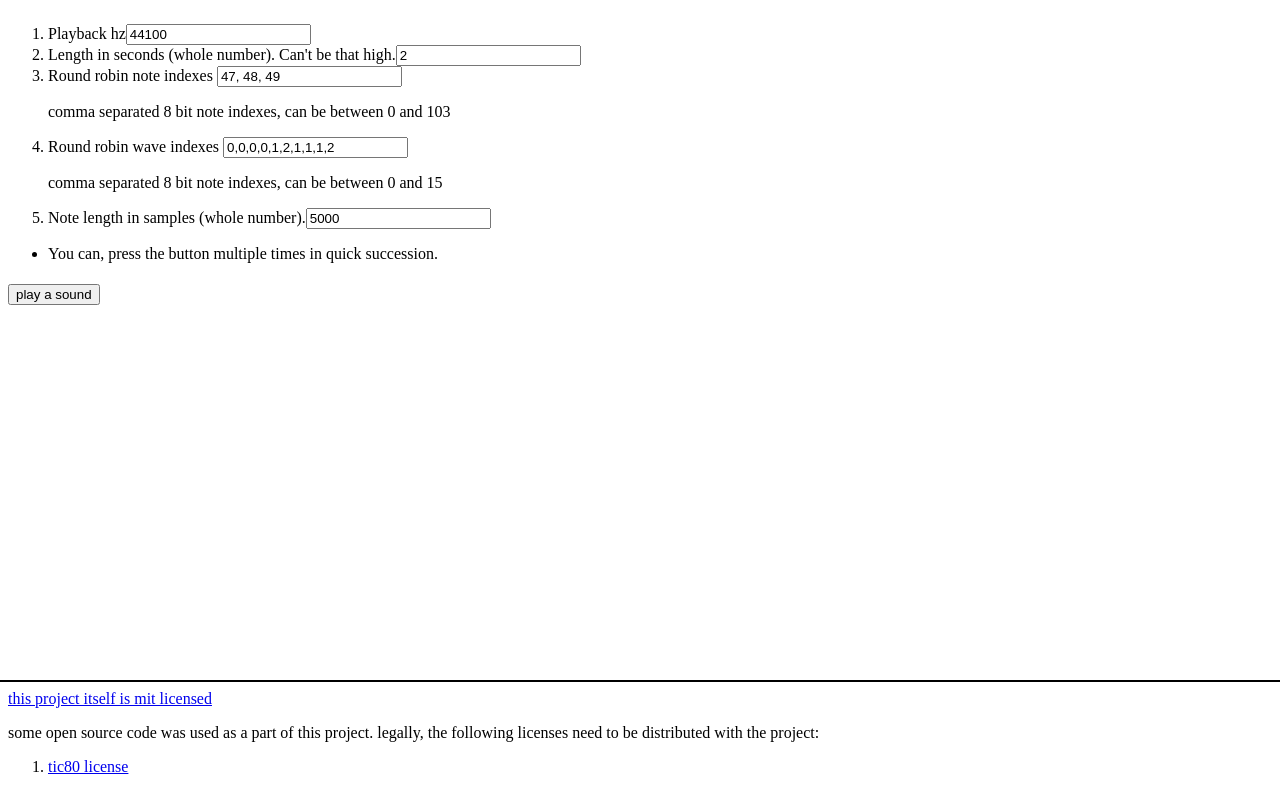
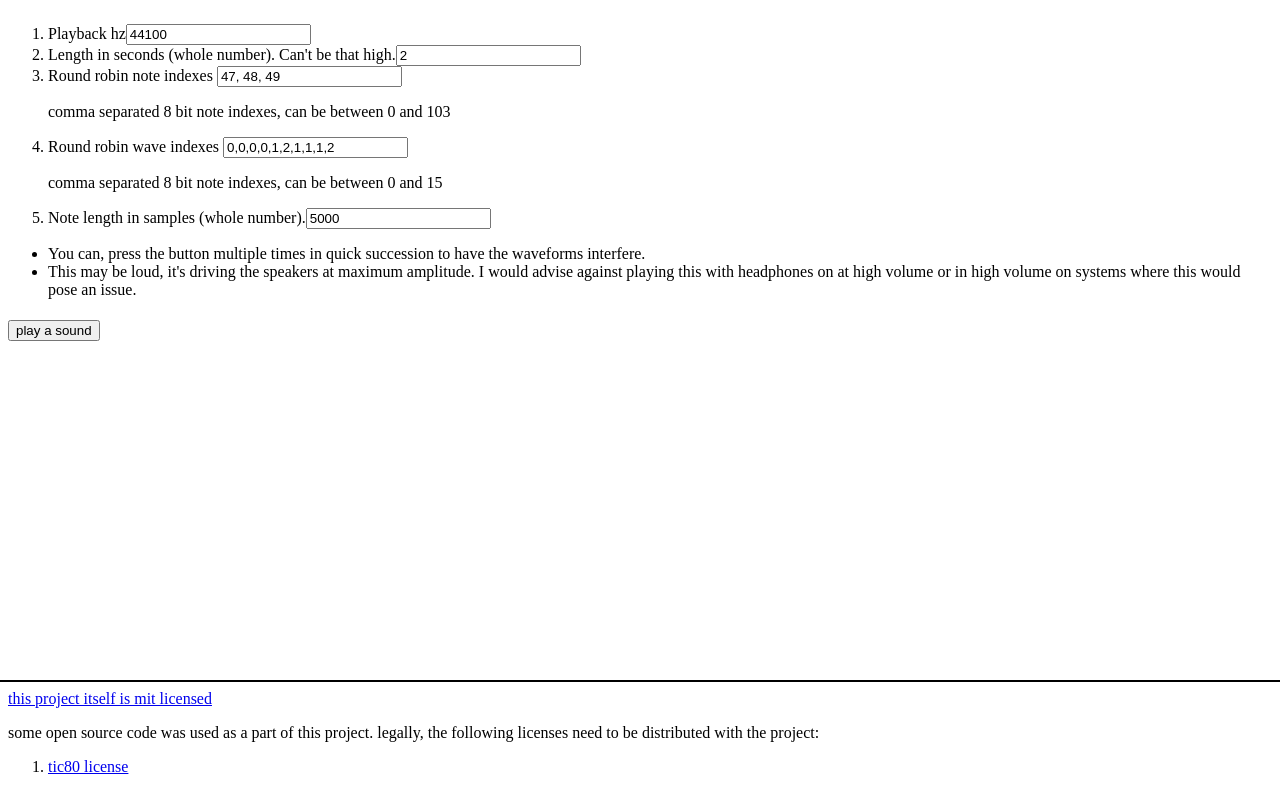
Before and after one commit to gaycodegal/simple-zig-wasm-synthesizer, a plain HTML site: page index.html in a window 1280 px wide. Drawn offline with Linux system fonts and the light colour scheme; no server answers; a script that the page names is missing.

Commit message:
volume warning

```diff
--- a/index.html
+++ b/index.html
@@ -26,7 +26,12 @@
       </ol>
       <pre id="output"></pre>
       <ul id="warning">
-	<li>You can, press the button multiple times in quick succession.</li>
+	<li>You can, press the button multiple times in quick succession to have the waveforms interfere.</li>
+	<li>
+	  This may be loud, it's driving the speakers at maximum amplitude.
+	  I would advise against playing this with headphones on at high
+	  volume or in high volume on systems where this would pose an issue.
+	</li>
       </ul>
       <!--
 https://github.com/gaycodegal/wave-generator/blob/main/third-party/wave/wavefile.js
```
Also changed, not shown: 1 other file.
